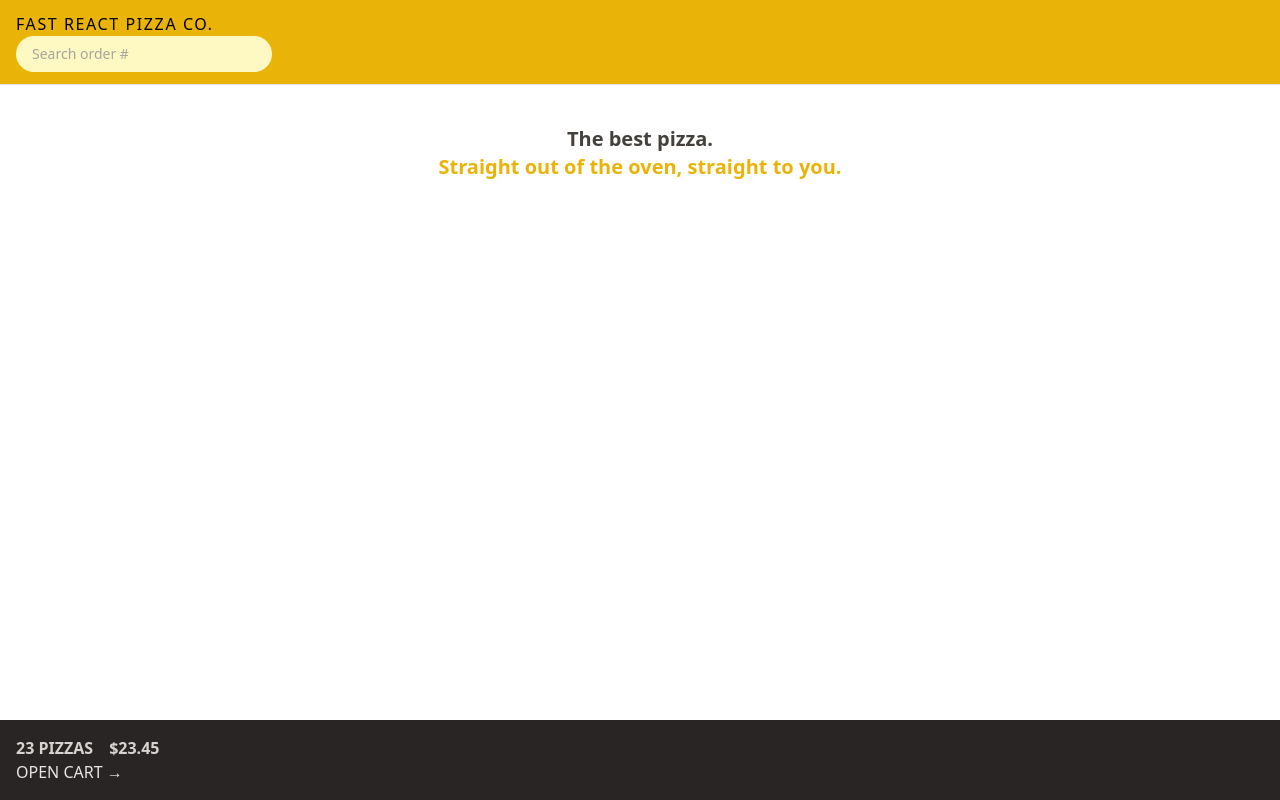
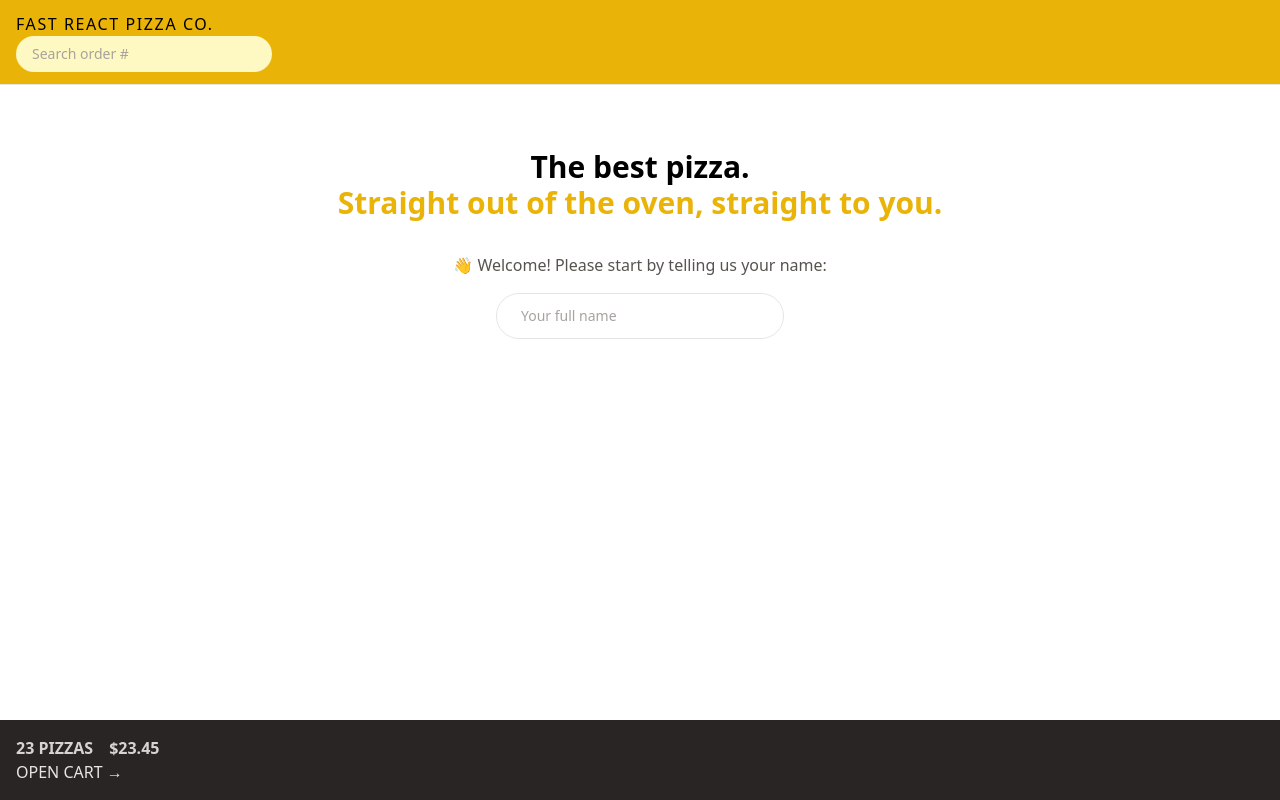
Before and after one commit to negarniazadeh/fast-react-pizza, a React (Vite) app: page / in a window 1280 px wide. Built offline with nearby package versions, Linux system fonts and the light colour scheme.

Commit message:
add CreateUser component

```diff
--- a/src/ui/Home.jsx
+++ b/src/ui/Home.jsx
@@ -1,13 +1,17 @@
+import CreateUser from "../features/user/CreateUser";
+
 function Home() {
   return (
-    <div className="my-10 text-center text-stone-700">
-      <h1 className="mb-8 text-xl font-semibold">
+    <div className="my-10 px-4 text-center sm:my-16">
+      <h1 className="mb-8 text-xl font-semibold md:text-3xl">
         The best pizza.
-        <br />{" "}
+        <br />
         <span className="text-yellow-500">
           Straight out of the oven, straight to you.
         </span>
       </h1>
+
+      <CreateUser />
     </div>
   );
 }
```
